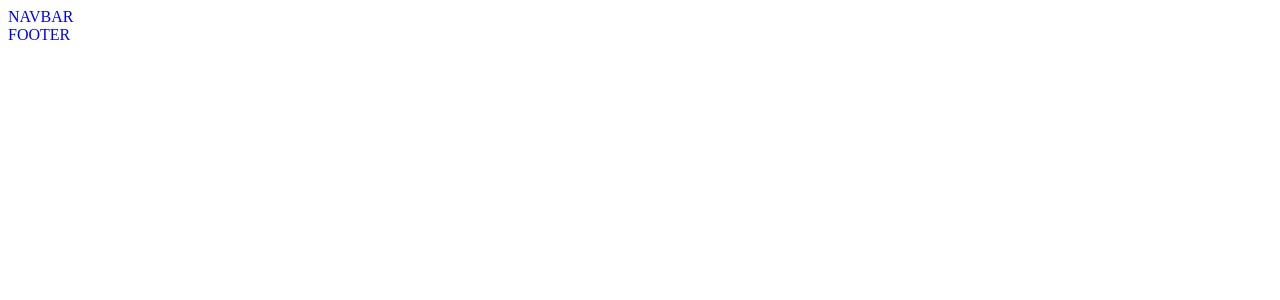
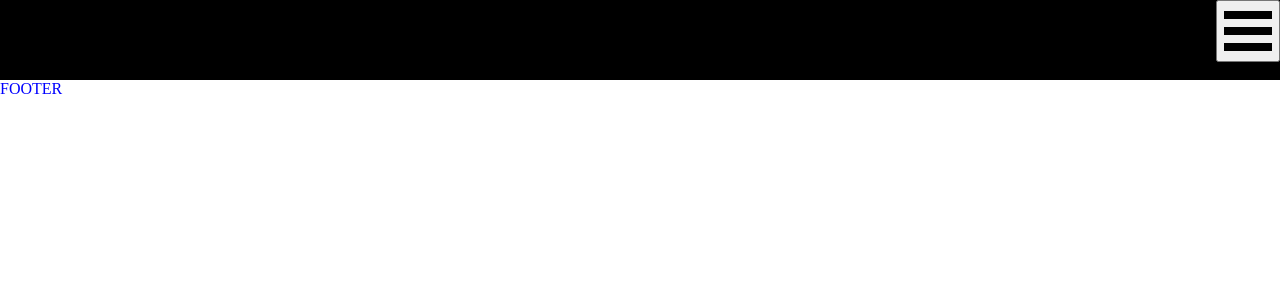
Before and after one commit to hkennedyvi/store, a React (Create React App) app: page / in a window 1280 px wide. Shown: the top 300 px of the page. Built offline with nearby package versions, Linux system fonts and the light colour scheme.

Commit message:
navbar animation, burger drawn

```diff
--- a/src/components/NavBar/index.jsx
+++ b/src/components/NavBar/index.jsx
@@ -1,8 +1,22 @@
-import React from 'react';
+import React, { useState } from 'react';
+import './navbar.scss';
 
 function NavBar() {
+
+    const [navBarExpanded, setNavBarExpanded] = useState(false);
+
+    function toggleNavBar(e) {
+        e.preventDefault();
+        setNavBarExpanded(!navBarExpanded);
+    }
     return (
-      <div className="div-test">NAVBAR</div>
+      <nav className={navBarExpanded ? "navbar-expand" : "navbar"} >
+          <button className="nav-burger" onClick={toggleNavBar}>
+              <div className="burger-top"></div>
+              <div className="burger-middle"></div>
+              <div className="burger-bottom"></div>
+          </button>
+      </nav>
     );
   }
 
--- a/src/components/NavBar/navbar.scss
+++ b/src/components/NavBar/navbar.scss
@@ -0,0 +1,26 @@
+.navbar {
+    width: 100vw;
+    height: 5rem;
+    background: black;
+    color: white;
+    transition: height 500ms ease;
+}
+
+.navbar-expand {
+    height: 10rem;
+    background: black;
+    color: white;
+    transition: height 500ms ease;
+}
+
+.nav-burger {
+    float: right;
+}
+
+.burger-top, .burger-middle, .burger-bottom {
+    width: 3rem;
+    height: 0.5rem;
+    background: black;
+    margin: 0.5rem 0;
+    transition: 500ms;
+}
--- a/src/index.scss
+++ b/src/index.scss
@@ -1,4 +1,8 @@
 $textPrimary: blue;
+
+body {
+    margin: 0
+}
 
 .div-test {
     color: $textPrimary;
```
